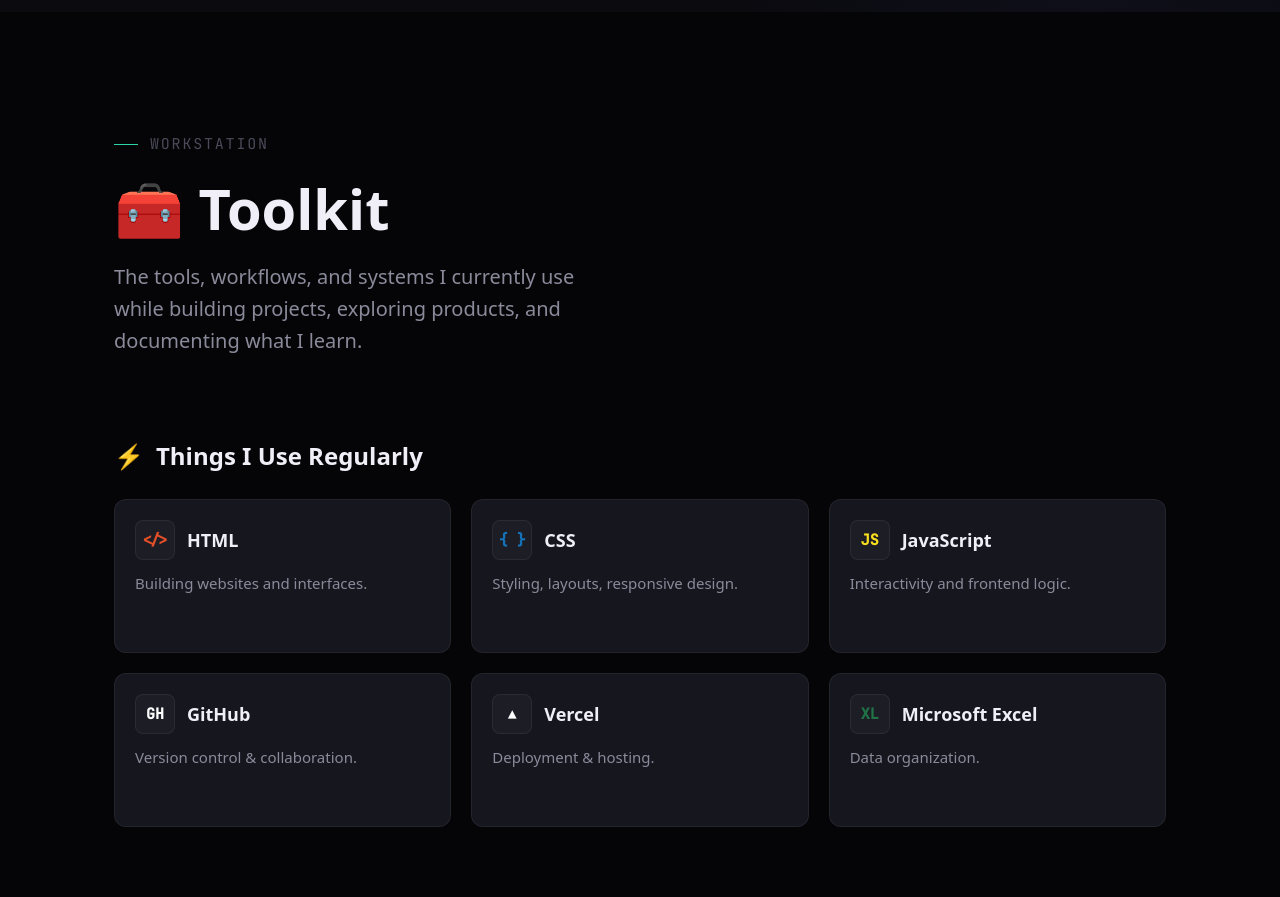
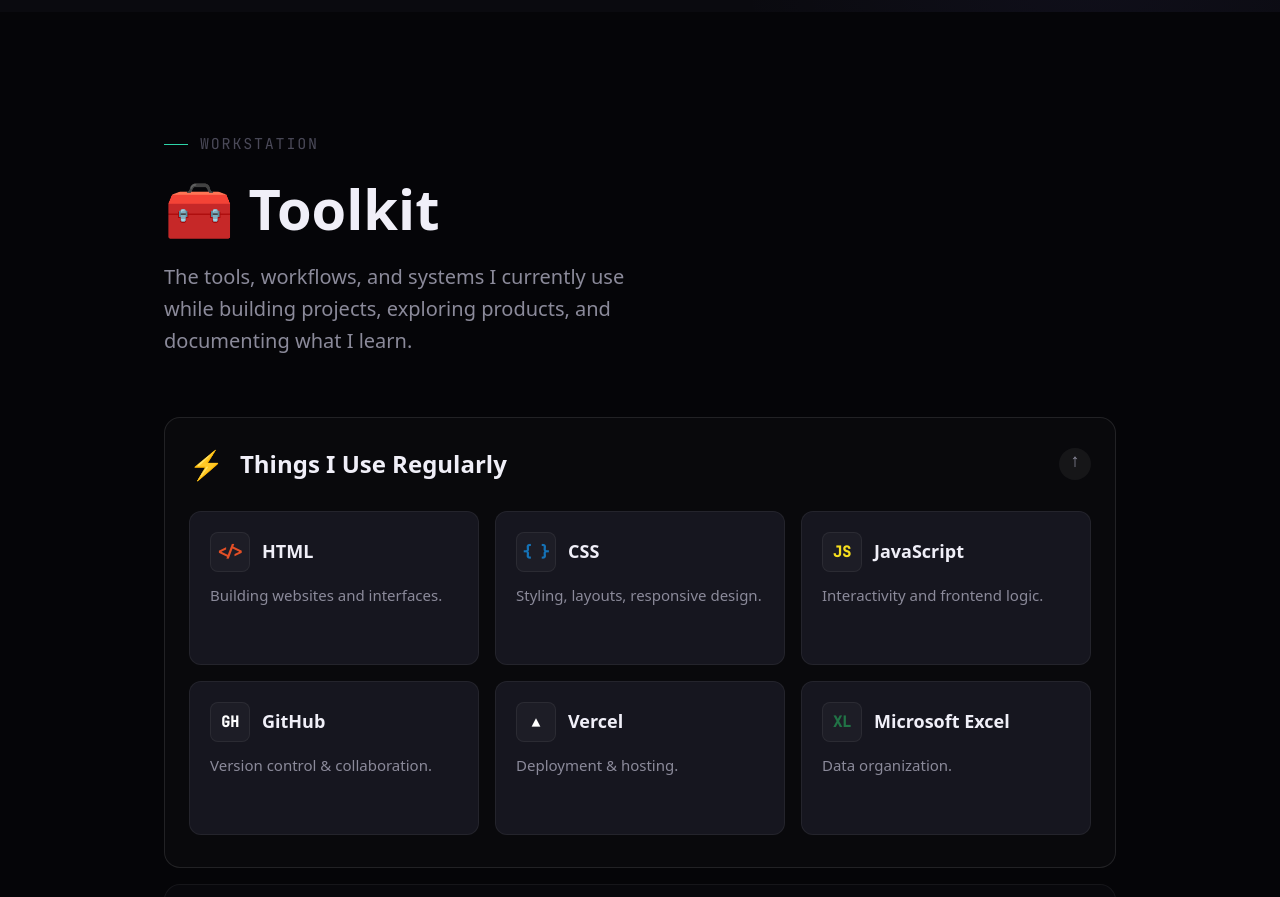
Before and after one commit to harshikagahlot/pm-portfolio, a React (Vite) app: page / in a window 1280 px wide. Shown: the part 1900-2797 px from the top of the page. Built offline with nearby package versions, Linux system fonts and the light colour scheme; a web font is replaced by a local one.

Commit message:
feat: redesign Toolkit with interactive capsules (Option A)

```diff
--- a/src/sections/Toolkit.tsx
+++ b/src/sections/Toolkit.tsx
@@ -1,5 +1,5 @@
 import React, { useState } from 'react'
-import { motion, AnimatePresence, useReducedMotion } from 'framer-motion'
+import { motion, AnimatePresence, useReducedMotion, LayoutGroup } from 'framer-motion'
 import { TRANSITIONS, VARIANTS } from '../lib/motion'
 import { scrollTo } from '../lib/smoothScroll'
 
@@ -70,12 +70,17 @@
   }
 ]
 
+// ── Individual Tool Card ──
 const ToolCard: React.FC<{ tool: Tool; isLearning?: boolean }> = ({ tool, isLearning }) => {
   const [isHovered, setIsHovered] = useState(false)
   const shouldReduceMotion = useReducedMotion()
 
   return (
     <motion.div
+      variants={{
+        hidden: { opacity: 0, y: 20 },
+        visible: { opacity: 1, y: 0, transition: { duration: 0.4, ease: 'easeOut' } }
+      }}
       onMouseEnter={() => setIsHovered(true)}
       onMouseLeave={() => setIsHovered(false)}
       onFocus={() => setIsHovered(true)}
@@ -96,6 +101,7 @@
         overflow: 'hidden',
         transition: 'border-color 0.3s ease',
         opacity: isLearning && !isHovered ? 0.8 : 1,
+        minWidth: 0,
       }}
     >
       {isLearning && (
@@ -128,6 +134,7 @@
             fontSize: '15px',
             fontWeight: 700,
             color: tool.brandColor,
+            flexShrink: 0,
           }}
         >
           {tool.monogram}
@@ -192,19 +199,113 @@
   )
 }
 
+// ── Capsule Component ──
+const Capsule: React.FC<{
+  category: ToolCategory
+  isOpen: boolean
+  onClick: () => void
+}> = ({ category, isOpen, onClick }) => {
+  const shouldReduceMotion = useReducedMotion()
+
+  return (
+    <motion.div
+      layout
+      transition={shouldReduceMotion ? { duration: 0 } : { type: 'spring', stiffness: 100, damping: 20 }}
+      style={{
+        backgroundColor: isOpen ? 'rgba(255,255,255,0.02)' : 'rgba(10,10,15,0.6)',
+        border: `1px solid ${isOpen ? 'var(--color-border-default)' : 'var(--color-border-subtle)'}`,
+        borderRadius: '16px',
+        overflow: 'hidden',
+        cursor: isOpen ? 'default' : 'pointer',
+        width: '100%',
+      }}
+      onClick={() => !isOpen && onClick()}
+      whileHover={!isOpen && !shouldReduceMotion ? { backgroundColor: 'rgba(255,255,255,0.04)' } : {}}
+    >
+      {/* Capsule Header (always visible) */}
+      <motion.div
+        layout
+        style={{
+          padding: '24px',
+          display: 'flex',
+          alignItems: 'center',
+          justifyContent: 'space-between',
+          gap: '16px',
+        }}
+      >
+        <div style={{ display: 'flex', alignItems: 'center', gap: '16px' }}>
+          <span style={{ fontSize: '28px' }}>{category.emoji}</span>
+          <h3 style={{ margin: 0, fontFamily: 'var(--font-display)', fontSize: 'clamp(20px, 4vw, 24px)', fontWeight: 700, color: 'var(--color-text-primary)' }}>
+            {category.title}
+          </h3>
+        </div>
+        <motion.div
+          animate={{ rotate: isOpen ? 180 : 0 }}
+          transition={{ duration: 0.3 }}
+          style={{ width: '32px', height: '32px', display: 'flex', alignItems: 'center', justifyContent: 'center', borderRadius: '50%', backgroundColor: 'rgba(255,255,255,0.05)', color: 'var(--color-text-secondary)', cursor: 'pointer' }}
+          onClick={(e) => {
+            if (isOpen) {
+              e.stopPropagation()
+              onClick() // Collapse if already open and arrow is clicked
+            }
+          }}
+        >
+          ↓
+        </motion.div>
+      </motion.div>
+
+      {/* Expandable Content */}
+      <AnimatePresence initial={false}>
+        {isOpen && (
+          <motion.div
+            key="content"
+            initial={{ height: 0, opacity: 0 }}
+            animate={{ height: 'auto', opacity: 1 }}
+            exit={{ height: 0, opacity: 0 }}
+            transition={shouldReduceMotion ? { duration: 0 } : { type: 'spring', stiffness: 100, damping: 20 }}
+            style={{ overflow: 'hidden' }}
+          >
+            <motion.div
+              variants={{
+                hidden: { opacity: 0 },
+                visible: { opacity: 1, transition: { staggerChildren: 0.05, delayChildren: 0.1 } }
+              }}
+              initial="hidden"
+              animate="visible"
+              exit="hidden"
+              className="toolkit-grid"
+              style={{
+                display: 'grid',
+                gridTemplateColumns: 'repeat(auto-fill, minmax(260px, 1fr))',
+                gap: '16px',
+                padding: '0 24px 32px 24px',
+              }}
+            >
+              {category.tools.map((tool) => (
+                <ToolCard key={tool.id} tool={tool} isLearning={category.isLearning} />
+              ))}
+            </motion.div>
+          </motion.div>
+        )}
+      </AnimatePresence>
+    </motion.div>
+  )
+}
+
 const Toolkit: React.FC = () => {
   const shouldReduceMotion = useReducedMotion()
+  const [activeCategory, setActiveCategory] = useState<string | null>(TOOLKIT_DATA[0].title)
 
   return (
     <section
       style={{
         paddingTop: '120px',
         paddingBottom: '120px',
-        backgroundColor: '#050508', // Slightly darker to feel immersive
+        backgroundColor: '#050508',
         position: 'relative',
       }}
     >
-      <div style={{ maxWidth: '1100px', margin: '0 auto', padding: '0 24px', position: 'relative', zIndex: 1 }}>
+      <div style={{ maxWidth: '1000px', margin: '0 auto', padding: '0 24px', position: 'relative', zIndex: 1 }}>
 
         {/* Section Header */}
         <motion.div
@@ -212,9 +313,8 @@
           initial="hidden"
           whileInView="visible"
           viewport={{ once: true, margin: '-60px' }}
-          style={{ display: 'flex', flexDirection: 'column', gap: '20px', marginBottom: '80px' }}
+          style={{ display: 'flex', flexDirection: 'column', gap: '20px', marginBottom: '60px' }}
         >
-          {/* Overline */}
           <motion.div variants={VARIANTS.fadeUp} style={{ display: 'flex', alignItems: 'center', gap: '12px' }}>
             <div style={{ width: '24px', height: '1px', backgroundColor: 'var(--color-accent-teal)' }} />
             <span style={{ fontFamily: 'var(--font-mono)', fontSize: '15px', textTransform: 'uppercase', letterSpacing: '0.12em', color: 'var(--color-text-hint)' }}>
@@ -237,43 +337,19 @@
           </motion.p>
         </motion.div>
 
-        {/* Categories */}
-        <div style={{ display: 'flex', flexDirection: 'column', gap: '80px' }}>
-          {TOOLKIT_DATA.map((category) => (
-            <motion.div
-              key={category.title}
-              initial="hidden"
-              whileInView="visible"
-              viewport={{ once: true, margin: '-40px' }}
-              variants={{
-                hidden: { opacity: 0, y: 20 },
-                visible: { opacity: 1, y: 0, transition: { duration: 0.6, ease: 'easeOut', staggerChildren: 0.05 } }
-              }}
-            >
-              <div style={{ display: 'flex', alignItems: 'center', gap: '12px', marginBottom: '24px' }}>
-                <span style={{ fontSize: '24px' }}>{category.emoji}</span>
-                <h3 style={{ margin: 0, fontFamily: 'var(--font-display)', fontSize: '24px', fontWeight: 700, color: 'var(--color-text-primary)' }}>
-                  {category.title}
-                </h3>
-              </div>
-
-              <div
-                className="toolkit-grid"
-                style={{
-                  display: 'grid',
-                  gridTemplateColumns: 'repeat(auto-fill, minmax(280px, 1fr))',
-                  gap: '20px'
-                }}
-              >
-                {category.tools.map((tool) => (
-                  <motion.div key={tool.id} variants={VARIANTS.fadeUp}>
-                    <ToolCard tool={tool} isLearning={category.isLearning} />
-                  </motion.div>
-                ))}
-              </div>
-            </motion.div>
-          ))}
-        </div>
+        {/* Interactive Capsules wrapped in LayoutGroup for smooth sibling reflow */}
+        <LayoutGroup>
+          <motion.div style={{ display: 'flex', flexDirection: 'column', gap: '16px' }}>
+            {TOOLKIT_DATA.map((category) => (
+              <Capsule
+                key={category.title}
+                category={category}
+                isOpen={activeCategory === category.title}
+                onClick={() => setActiveCategory(activeCategory === category.title ? null : category.title)}
+              />
+            ))}
+          </motion.div>
+        </LayoutGroup>
 
         {/* Microcopy & Next Section Connector */}
         <motion.div
```
